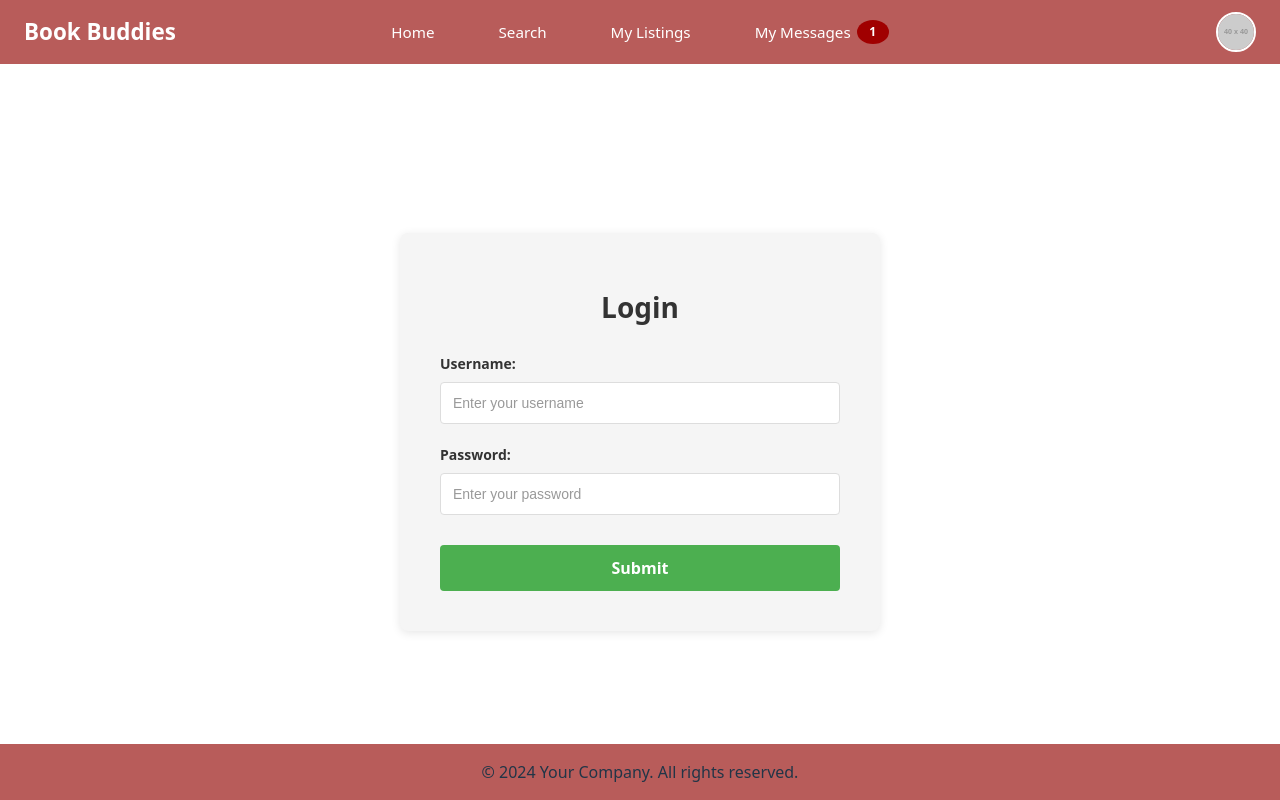
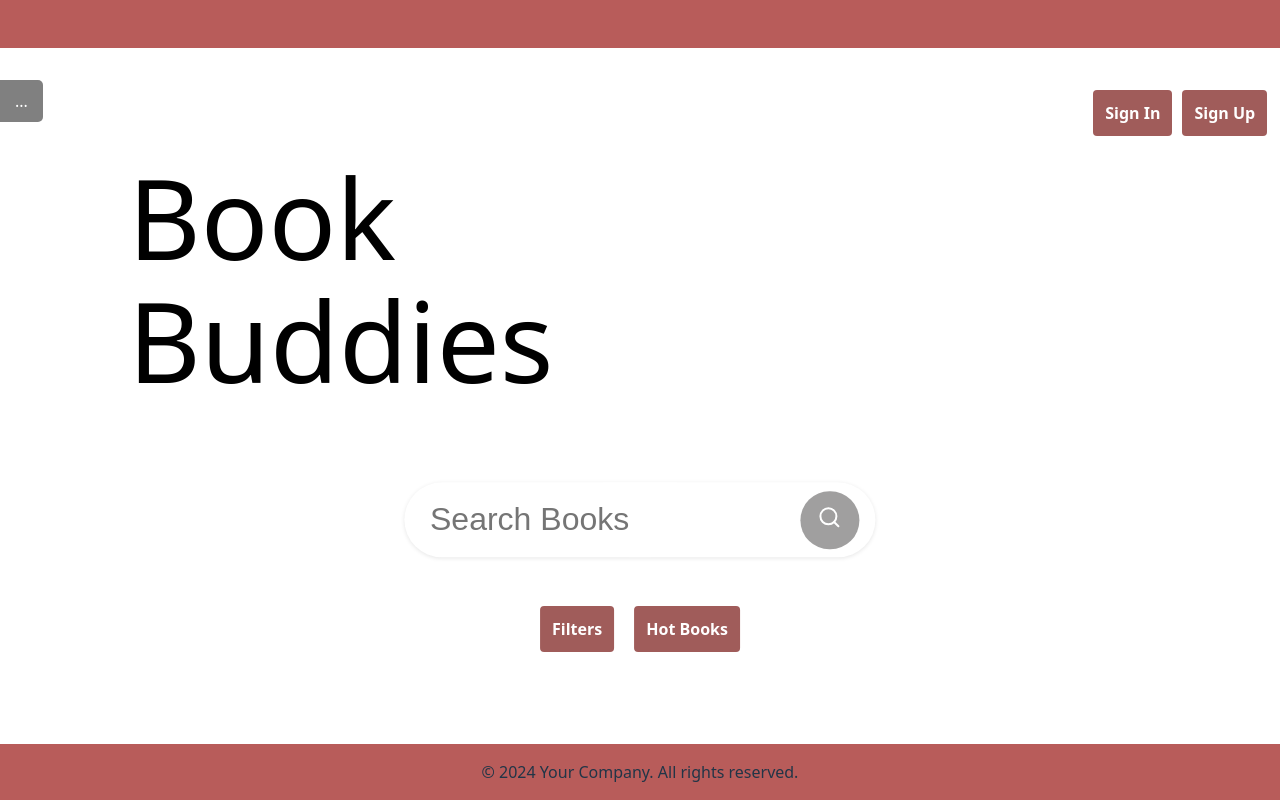
Before and after one commit to GraemeIBB/360proj, a React (Vite) app in the folder frontend/: page / in a window 1280 px wide. Built offline with nearby package versions, Linux system fonts and the light colour scheme; no server answers.

Commit message:
changed message display in login

```diff
--- a/frontend/src/Login.css
+++ b/frontend/src/Login.css
@@ -67,7 +67,7 @@
 #button {
     padding: 12px;
     margin-top: 10px;
-    background-color: #4CAF50;
+    background-color: rgb(160, 92, 90);
     color: white;
     border: none;
     border-radius: 4px;
--- a/frontend/src/Login.jsx
+++ b/frontend/src/Login.jsx
@@ -21,10 +21,16 @@ function Login() {
         })
         .then(response => response.json())
         .then(data => {
-            document.getElementById('test').innerText = JSON.stringify(data);
+            console.log('Response from server:', data);
+            if(data.message === 'logged in!') {
+                alert(`Welcome, ${data.username}!`);
+            } else {
+                alert('Login failed: ' + data.message);
+            }
         })
         .catch(error => {
-            console.error('Login error:', error);
+            console.log('Login error:', error);
+            alert('An error occurred during login.');
         });
     };
 
--- a/frontend/src/main.jsx
+++ b/frontend/src/main.jsx
@@ -8,6 +8,6 @@ import Login from './Login.jsx'
 
 createRoot(document.getElementById('root')).render(
   <StrictMode>
-    <Login />
+    <Home />
   </StrictMode>,
 )
```
